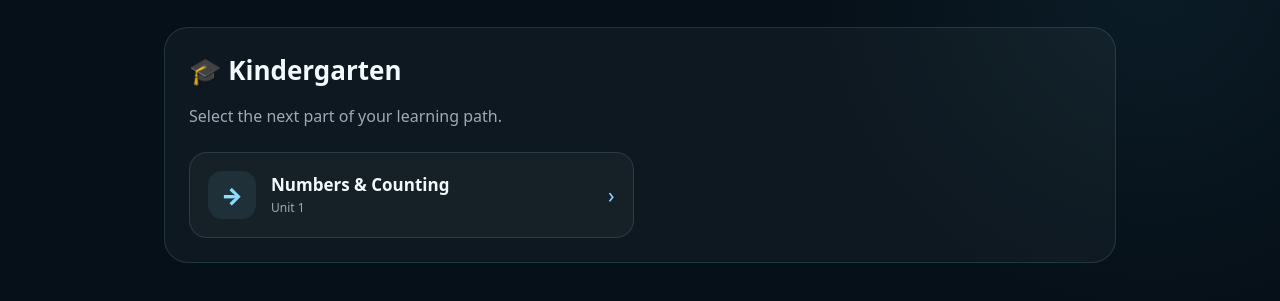
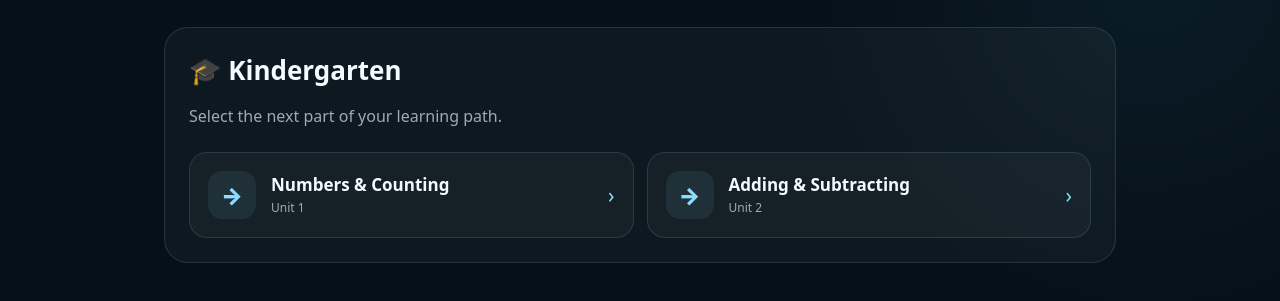
Before and after one commit to minnanxu74-ai/studyvault-, a website: page public/kindergarten-math.html in a window 1280 px wide. Shown: the part 261-562 px from the top of the page. Drawn offline with Linux system fonts and the light colour scheme.

Commit message:
Update kindergarten math

```diff
--- a/public/kindergarten-math.html
+++ b/public/kindergarten-math.html
@@ -20,5 +20,9 @@ h1{font-size:clamp(40px,7vw,64px);letter-spacing:-3px;margin:10px 0 8px}.intro{c
 <section class="card"><h2>🎓 Kindergarten</h2><p>Select the next part of your learning path.</p><div class="grid"><a class="item " href="unit-1.html">
 <div class="icon">→</div>
 <div><div class="label">Numbers & Counting</div><div class="sub">Unit 1</div></div><div class="arrow">›</div>
+</a>
+<a class="item " href="Unit-2.html">
+<div class="icon">→</div>
+<div><div class="label">Adding & Subtracting</div><div class="sub">Unit 2</div></div><div class="arrow">›</div>
 </a></div></section>
 </main></body></html>
```
